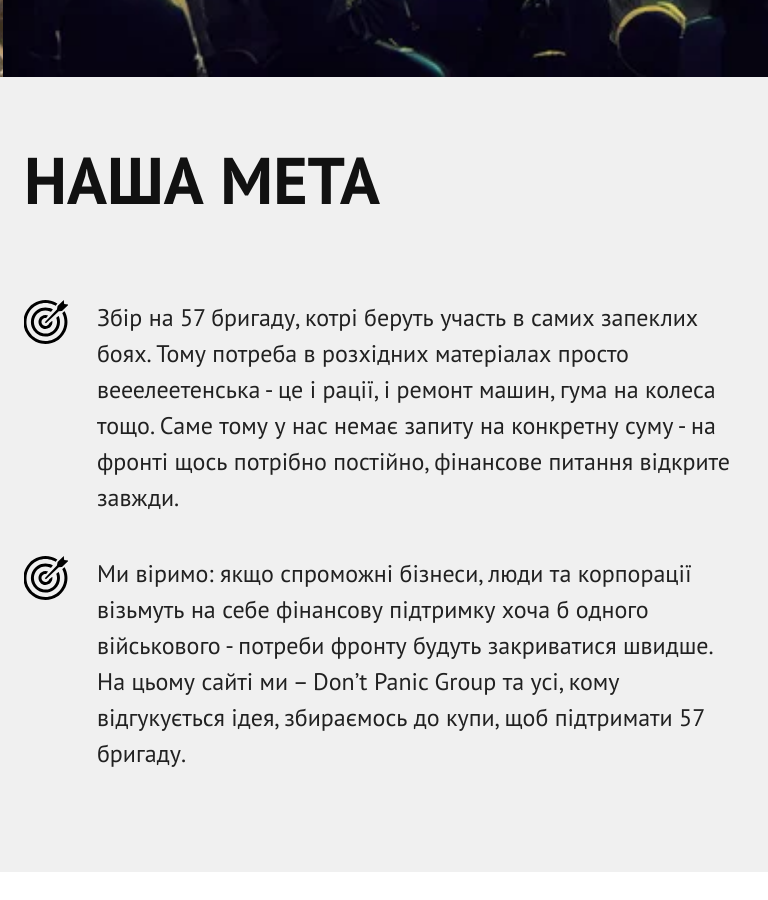
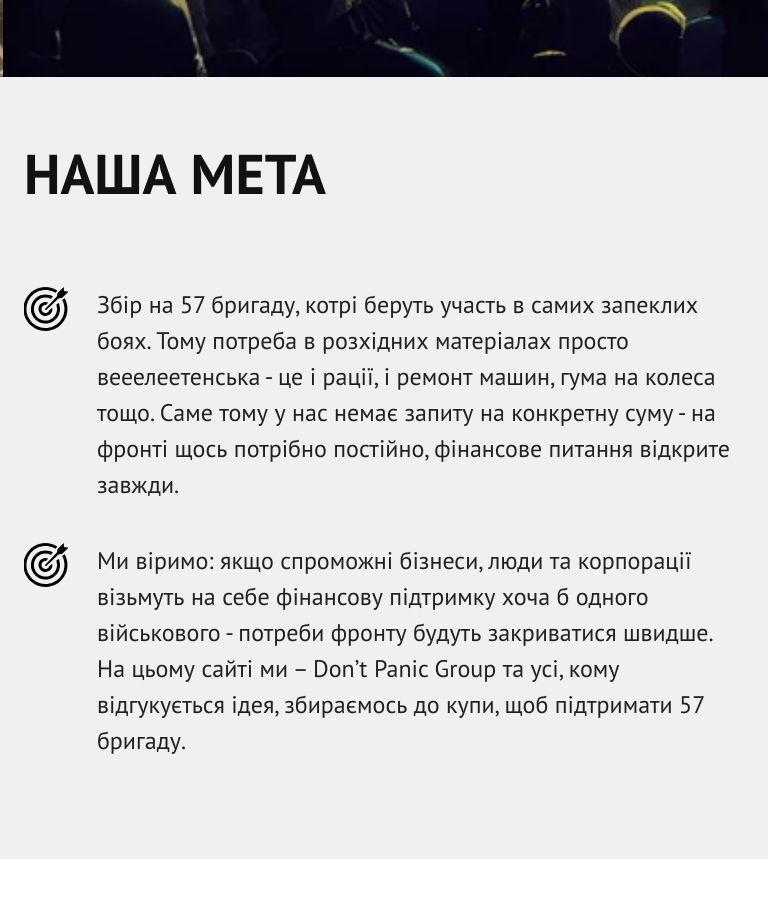
Before and after one commit to baza-trainee/dokoopy-frontend, a React (Vite) app: page / in a window 768 px wide. Shown: the part 800-1700 px from the top of the page. Built offline with nearby package versions, Linux system fonts and the light colour scheme.

Commit message:
Fixed modal and mission

```diff
--- a/src/components/Modal.jsx
+++ b/src/components/Modal.jsx
@@ -1,6 +1,6 @@
 import { useEffect } from 'react';
-import { IconX } from '../assets/images/IconX';
-import frameThanks from '../assets/images/frameThanks.svg'
+import iconx from '../assets/images/iconx.svg';
+import frameThanks from '../assets/images/frameThanks.svg';
 
 
 export const Modal = ({ onClose }) => {
@@ -39,7 +39,7 @@ export const Modal = ({ onClose }) => {
     <div className="modal-window">
         <div className="modal-button">
           <button className="button-close" onClick={handleButtonCloseClick}>
-            <IconX className="iconx"/>
+            <img src={iconx} className="iconx"/>
           </button>
         </div>
         <div className="modal-text">
--- a/src/styles/components/_mission.scss
+++ b/src/styles/components/_mission.scss
@@ -112,7 +112,14 @@
    line-height: normal;
    text-transform: uppercase;
    text-align:start;
-
+   @media (min-width: 481px) and (max-width: 768px) {
+      font-family: PT Sans;
+      font-size: 56px;
+      font-style: normal;
+      font-weight: 700;
+      line-height: normal;
+      text-transform: uppercase;
+   }
    @media (max-width: 480px) {
        text-align: center;
        align-self: stretch;
```
Also changed, not shown: src/assets/images/iconx.svg.
